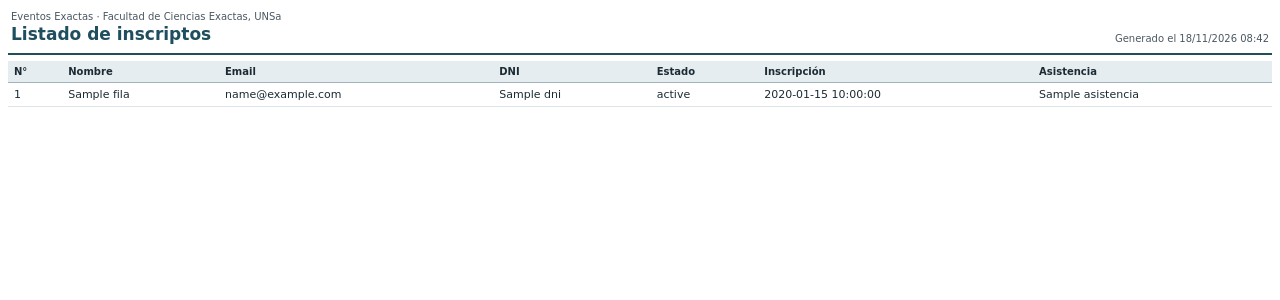
After one commit to Sluur/eventos-unsa, a Laravel app: template resources/views/pdf/inscriptos.blade.php in a window 1280 px wide. The commit adds this page. Shown: the top 300 px of the page. Run offline with Laravel 12, Linux system fonts and the light colour scheme; the template is opened without the code that fills it: most values are stand-ins (such as "Sample title", 1, 10 or a date in 2020).

Commit message:
agrego reporte de inscriptos en pdf y excel

```diff
--- a/composer.json
+++ b/composer.json
@@ -17,6 +17,7 @@
         "laravel/framework": "^13.17",
         "laravel/tinker": "^3.0",
         "laravel/wayfinder": "^0.1.14",
+        "maatwebsite/excel": "^4.0",
         "spatie/laravel-permission": "*"
     },
     "require-dev": {
--- a/database/seeders/RolesAndPermissionsSeeder.php
+++ b/database/seeders/RolesAndPermissionsSeeder.php
@@ -27,6 +27,7 @@ class RolesAndPermissionsSeeder extends Seeder
             'tomar asistencia',
             'revisar inscripciones',
             'descargar reportes',
+            'ver reportes',
             'ver dashboard',
         ];
 
@@ -49,6 +50,7 @@ class RolesAndPermissionsSeeder extends Seeder
             'tomar asistencia',
             'revisar inscripciones',
             'descargar reportes',
+            'ver reportes',
         ]);
 
         $alumno->givePermissionTo([
--- /dev/null
+++ b/resources/views/pdf/inscriptos.blade.php
@@ -0,0 +1,42 @@
+<!DOCTYPE html>
+<html lang="es">
+<head>
+    <meta charset="utf-8">
+    <title>Inscriptos - {{ $evento->titulo }}</title>
+    @include('pdf.partes.estilos')
+</head>
+<body>
+    @include('pdf.partes.encabezado', ['titulo' => 'Listado de inscriptos', 'filtros' => $filtros])
+
+    @if ($filas->isEmpty())
+        <p class="vacio">No hay inscripciones con este estado.</p>
+    @else
+        <table class="datos">
+            <thead>
+                <tr>
+                    <th>N°</th>
+                    <th>Nombre</th>
+                    <th>Email</th>
+                    <th>DNI</th>
+                    <th>Estado</th>
+                    <th>Inscripción</th>
+                    <th>Asistencia</th>
+                </tr>
+            </thead>
+            <tbody>
+                @foreach ($filas as $fila)
+                    <tr>
+                        <td>{{ $loop->iteration }}</td>
+                        <td>{{ $fila['nombre'] }}</td>
+                        <td>{{ $fila['email'] }}</td>
+                        <td>{{ $fila['dni'] }}</td>
+                        <td>{{ $fila['estado'] }}</td>
+                        <td>{{ $fila['fecha'] }}</td>
+                        <td>{{ $fila['asistencia'] }}</td>
+                    </tr>
+                @endforeach
+            </tbody>
+        </table>
+    @endif
+</body>
+</html>
--- /dev/null
+++ b/resources/views/pdf/partes/encabezado.blade.php
@@ -0,0 +1,16 @@
+<table class="encabezado">
+    <tr>
+        <td>
+            <div class="sistema">{{ config('app.name') }} · Facultad de Ciencias Exactas, UNSa</div>
+            <div class="titulo-reporte">{{ $titulo }}</div>
+        </td>
+        <td class="generado">Generado el {{ now()->format('d/m/Y H:i') }}</td>
+    </tr>
+</table>
+@if (!empty($filtros))
+    <p class="filtros">
+        @foreach ($filtros as $nombre => $valor)
+            <strong>{{ $nombre }}:</strong> {{ $valor }}@if (!$loop->last) &nbsp;|&nbsp; @endif
+        @endforeach
+    </p>
+@endif
--- /dev/null
+++ b/resources/views/pdf/partes/estilos.blade.php
@@ -0,0 +1,14 @@
+<style>
+    @page { margin: 14mm 12mm; }
+    body { font-family: 'DejaVu Sans', sans-serif; font-size: 11px; color: #1c2b33; }
+    .encabezado { width: 100%; border-bottom: 2px solid #1f4e5f; padding-bottom: 6px; margin-bottom: 6px; }
+    .sistema { font-size: 10px; color: #4b5761; }
+    .titulo-reporte { font-size: 17px; font-weight: bold; color: #1f4e5f; margin-top: 2px; }
+    .generado { text-align: right; vertical-align: bottom; font-size: 10px; color: #4b5761; }
+    .filtros { font-size: 10px; color: #4b5761; margin: 0 0 10px; }
+    table.datos { width: 100%; border-collapse: collapse; }
+    table.datos th { background: #e6edf0; text-align: left; padding: 5px 6px; font-size: 10px; border-bottom: 1px solid #9fb3bc; }
+    table.datos td { padding: 5px 6px; border-bottom: 1px solid #dfe5e8; }
+    .num { text-align: right; }
+    .vacio { color: #4b5761; padding: 12px 0; }
+</style>
--- a/routes/web.php
+++ b/routes/web.php
@@ -13,6 +13,7 @@ use App\Http\Controllers\InscripcionController;
 use App\Http\Controllers\LugarController;
 use App\Http\Controllers\MensajeEventoController;
 use App\Http\Controllers\MisInscripcionesController;
+use App\Http\Controllers\ReporteInscriptosController;
 use App\Http\Controllers\RevisionInscripcionController;
 use App\Http\Controllers\SeguirController;
 
@@ -38,6 +39,8 @@ Route::middleware('auth')->group(function () {
     Route::delete('eventos/{evento}/inscripcion', [InscripcionController::class, 'destroy'])->name('eventos.inscripcion.destroy');
     Route::post('eventos/{evento}/mensajes', [MensajeEventoController::class, 'store'])->name('eventos.mensajes.store');
     Route::get('eventos/{evento}/inscripciones', [RevisionInscripcionController::class, 'index'])->name('eventos.inscripciones');
+    Route::get('eventos/{evento}/inscriptos/pdf', [ReporteInscriptosController::class, 'pdf'])->name('eventos.inscriptos.pdf');
+    Route::get('eventos/{evento}/inscriptos/excel', [ReporteInscriptosController::class, 'excel'])->name('eventos.inscriptos.excel');
     Route::patch('inscripciones/{inscripcion}/aceptar', [RevisionInscripcionController::class, 'aceptar'])->name('inscripciones.aceptar');
     Route::patch('inscripciones/{inscripcion}/rechazar', [RevisionInscripcionController::class, 'rechazar'])->name('inscripciones.rechazar');
     Route::get('inscripciones/{inscripcion}/archivo', [InscripcionController::class, 'archivo'])->name('inscripciones.archivo');
```
Also changed, not shown: app/Exports/InscriptosExport.php (added, +25 -0 lines), app/Http/Controllers/ReporteInscriptosController.php (added, +81 -0 lines), resources/js/pages/Eventos/Inscripciones.tsx (+25 -3 lines), 1 other file.
